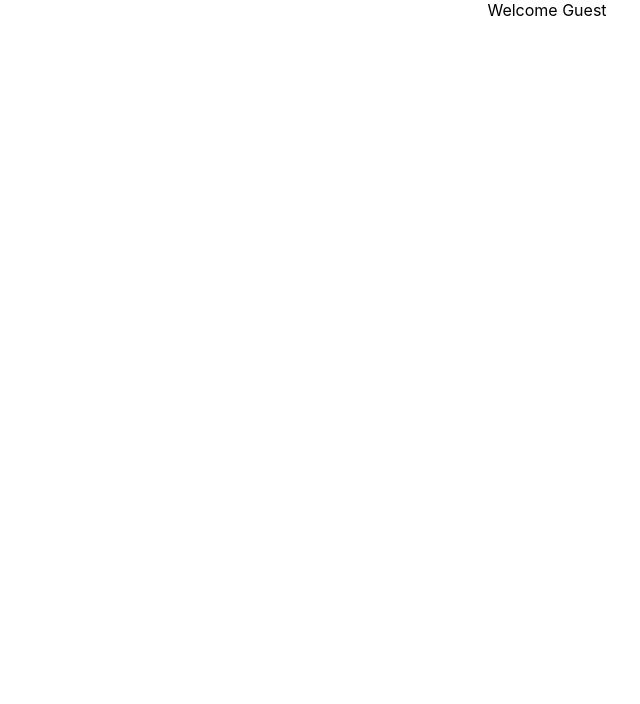
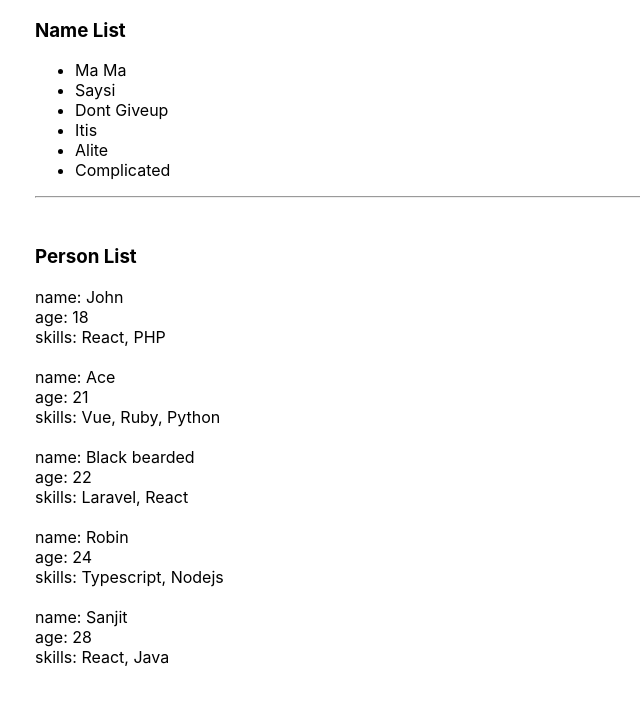
Before and after one commit to myonaingwinn/hello-world-react, a React (Create React App) app: page / in a window 1280 px wide. Shown: the top 704 px of the page, without its empty margins (93-733 px from the left). Built offline with nearby package versions, Linux system fonts and the light colour scheme.

Commit message:
list rendering with key props

```diff
--- a/src/App.css
+++ b/src/App.css
@@ -1,5 +1,5 @@
 .App {
-  text-align: center;
+  margin: 0 10%;
 }
 
 .App-logo {
--- a/src/App.js
+++ b/src/App.js
@@ -1,6 +1,7 @@
 import React, { Component } from "react";
 import "./App.css";
-import UserGreeting from "./components/conditional_rendering/UserGreeting";
+import NameList from "./components/list_rendering/NameList";
+// import UserGreeting from "./components/conditional_rendering/UserGreeting";
 // import ParentComponent from "./components/method_as_props/ParentComponent";
 // import EventBind from "./components/binding_event_handlers/EventBind";
 // import Person from "./components/destructuring_props_state/Person";
@@ -19,7 +20,8 @@ class App extends Component {
   render() {
     return (
       <div className="App">
-        <UserGreeting />
+        <NameList />
+        {/* <UserGreeting /> */}
         {/* <ParentComponent /> */}
         {/* <EventBind /> */}
         {/* <FunctionClick />
--- /dev/null
+++ b/src/components/list_rendering/NameList.js
@@ -0,0 +1,35 @@
+import React from "react";
+import PersonList from "./PersonList";
+
+const NameList = () => {
+  const nameArr = [
+    "Ma Ma",
+    "Saysi",
+    "Dont Giveup",
+    "Itis",
+    "Alite",
+    "Complicated",
+  ];
+
+  const personArr = [
+    { id: 1, name: "John", age: 18, skills: ["React", "PHP"] },
+    { id: 2, name: "Ace", age: 21, skills: ["Vue", "Ruby", "Python"] },
+    { id: 4, name: "Black bearded", age: 22, skills: ["Laravel", "React"] },
+    { id: 5, name: "Robin", age: 24, skills: ["Typescript", "Nodejs"] },
+    { id: 3, name: "Sanjit", age: 28, skills: ["React", "Java"] },
+  ];
+
+  const nameList = nameArr.map((name, index) => <li key={index}>{name}</li>);
+
+  return (
+    <div>
+      <h3>Name List</h3>
+      <ul>{nameList}</ul>
+      <hr />
+      <br />
+      <PersonList persons={personArr} />
+    </div>
+  );
+};
+
+export default NameList;
--- /dev/null
+++ b/src/components/list_rendering/Person.js
@@ -0,0 +1,14 @@
+import React from "react";
+
+const Person = ({ person }) => {
+  return (
+    <div key={person.id}>
+      <div>name: {person.name}</div>
+      <div>age: {person.age}</div>
+      <div>skills: {person.skills.map((skill) => skill).join(", ")}</div>
+      <br />
+    </div>
+  );
+};
+
+export default Person;
--- /dev/null
+++ b/src/components/list_rendering/PersonList.js
@@ -0,0 +1,17 @@
+import React from "react";
+import Person from "./Person";
+
+const PersonList = ({ persons }) => {
+  const personList = persons.map((person, index) => (
+    <Person key={person.id} person={person} />
+  ));
+
+  return (
+    <div>
+      <h3>Person List</h3>
+      {personList}
+    </div>
+  );
+};
+
+export default PersonList;
```
